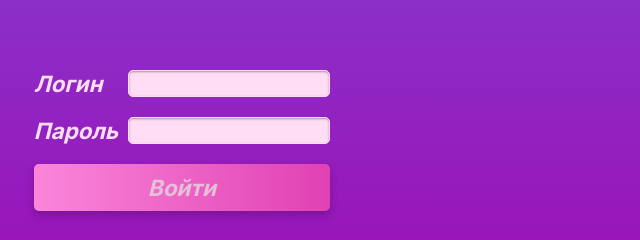
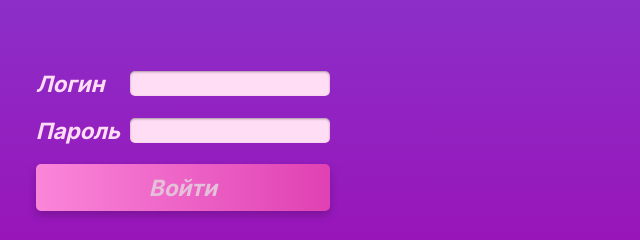
Before and after one commit to Ksiu-luz/Personnel, a plain HTML site: page html-css/login.html in a window 1280 px wide. Shown: the part 389-629 px from the top of the page, 585-1225 px from the left. Drawn offline with Linux system fonts and the light colour scheme.

Commit message:
small fix 2

```diff
--- a/html-css/login.css
+++ b/html-css/login.css
@@ -22,7 +22,7 @@ input {
     padding: 0;
     margin: 0;
     margin-bottom: 10px;
-    border: 1px solid #FFDDF5;
+    border: none;
     border-radius: 5px;
     background-color: #FFDDF5;
     box-shadow: inset 0 1px 3px rgba(0, 0, 0, 0.12), inset 0 1px 2px rgba(0, 0, 0, 0.24);
```
